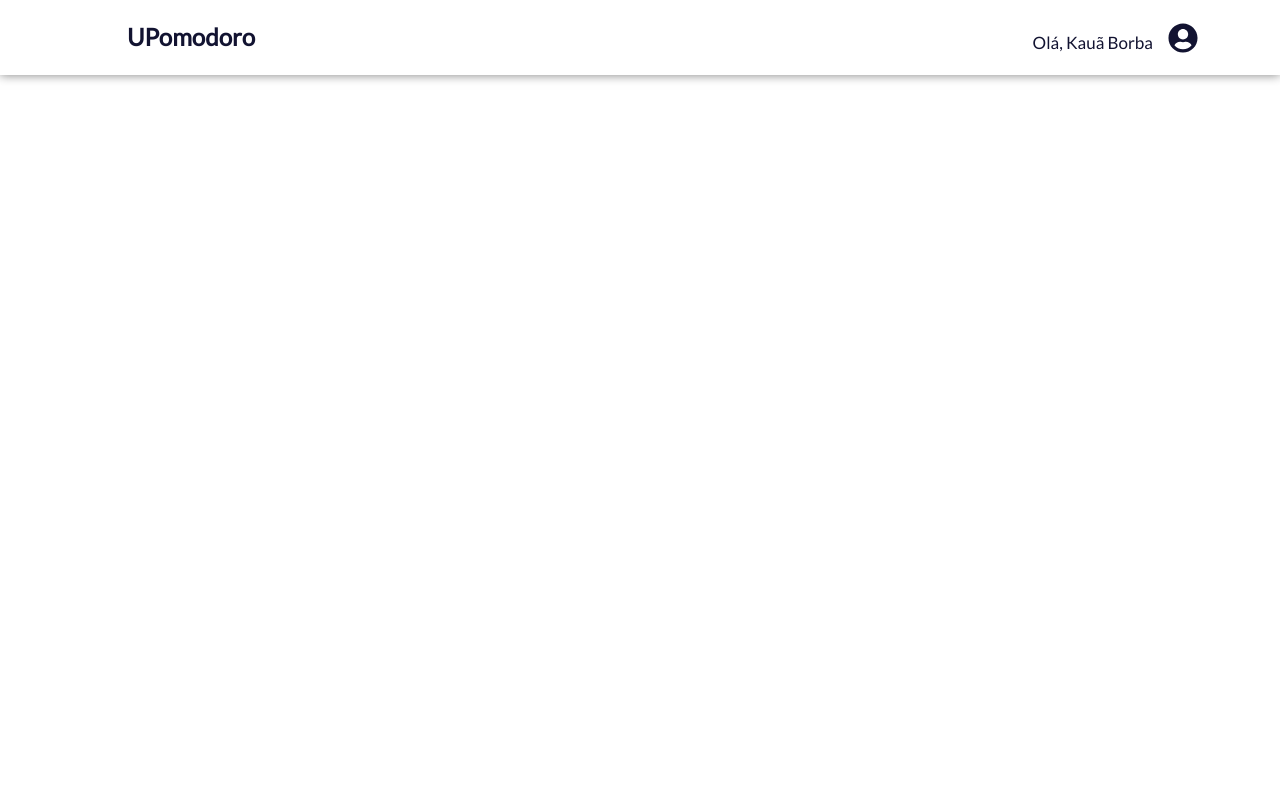
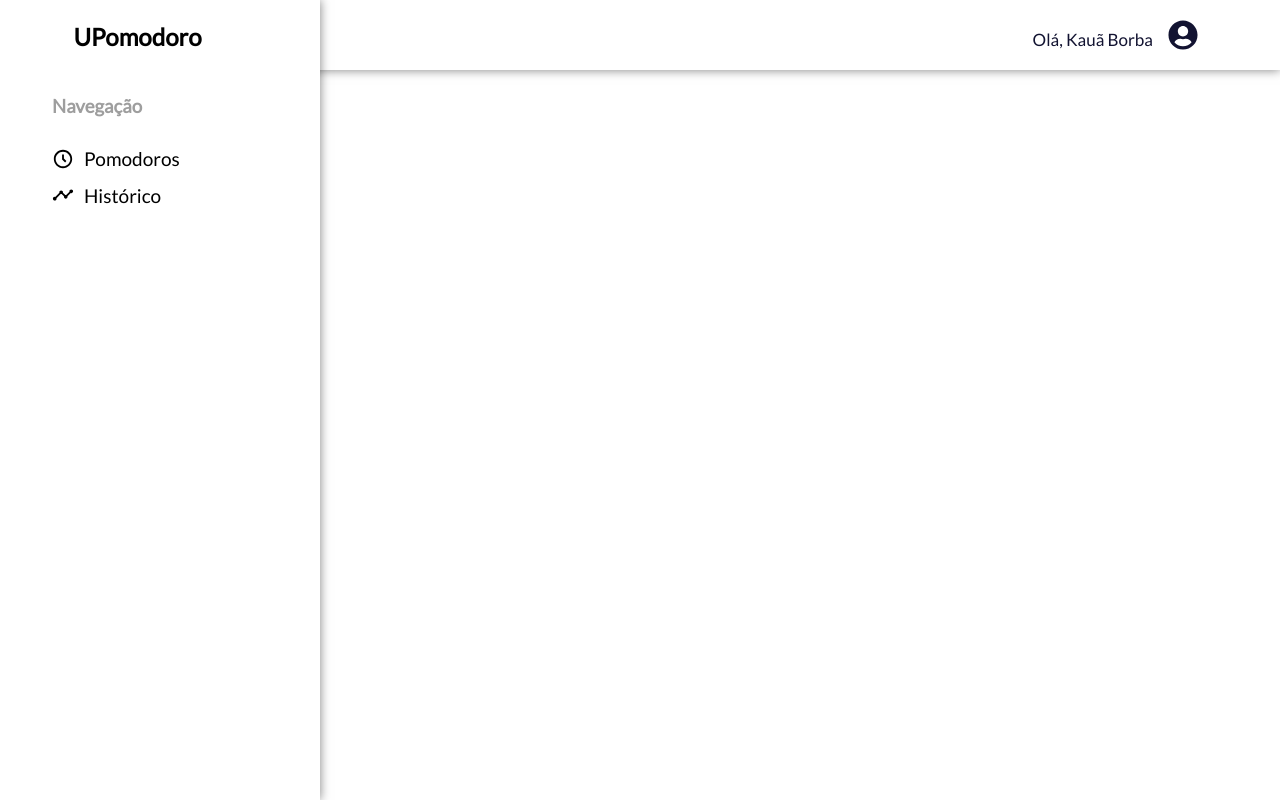
Before and after one commit to Kakaziu/pomodoro_client, a React (Vite) app: page / in a window 1280 px wide. Built offline with nearby package versions, Linux system fonts and the light colour scheme; some icons are missing.

Commit message:
feat: sideBarr

```diff
--- a/src/components/Header/index.tsx
+++ b/src/components/Header/index.tsx
@@ -6,17 +6,6 @@ const Header: FunctionComponent = () => {
   return (
     <HeaderTag>
       <Container>
-        <h2>
-          <lord-icon
-            src="https://cdn.lordicon.com/qmuwmmnl.json"
-            trigger="loop"
-            delay="2000"
-            colors="primary:#121331"
-            style={{ width: "35px", height: "35px" }}
-          ></lord-icon>
-          <span>UPomodoro</span>
-        </h2>
-
         <div>
           <span>Olá, Kauã Borba</span>
           <FaUserCircle size="30" />
--- a/src/components/Header/styled.ts
+++ b/src/components/Header/styled.ts
@@ -18,26 +18,13 @@ export const HeaderTag = styled.header`
 `;
 
 export const Container = styled.div`
+  width: 90%;
   margin: auto;
-  width: 90%;
-  display: flex;
-  justify-content: space-between;
-  align-items: center;
-
-  h2 {
-    display: flex;
-    flex-direction: row;
-    align-items: center;
-
-    span {
-      margin-bottom: 3px;
-      margin-left: 10px;
-    }
-  }
 
   div {
     display: flex;
     align-items: flex-end;
+    justify-content: right;
 
     span {
       margin-right: 15px;
--- /dev/null
+++ b/src/components/SideBarr/index.tsx
@@ -0,0 +1,43 @@
+import { FunctionComponent } from "react";
+import { Aside, Container } from "./styled";
+import { BiTimeFive } from "react-icons/bi";
+import { MdTimeline } from "react-icons/md";
+
+const SideBarr: FunctionComponent = () => {
+  return (
+    <Aside>
+      <Container>
+        <h2>
+          <span>UPomodoro</span>
+          <lord-icon
+            src="https://cdn.lordicon.com/qmuwmmnl.json"
+            trigger="loop"
+            delay="2000"
+            colors="primary:#121331"
+            style={{ width: "35px", height: "35px" }}
+          ></lord-icon>
+        </h2>
+
+        <div>
+          <h3>Navegação</h3>
+          <ul>
+            <li>
+              <span>
+                <BiTimeFive size="22" />
+              </span>
+              Pomodoros
+            </li>
+            <li>
+              <span>
+                <MdTimeline size="22" />
+              </span>
+              Histórico
+            </li>
+          </ul>
+        </div>
+      </Container>
+    </Aside>
+  );
+};
+
+export default SideBarr;
--- /dev/null
+++ b/src/components/SideBarr/styled.ts
@@ -0,0 +1,58 @@
+import styled from "styled-components";
+
+export const Aside = styled.aside`
+  position: absolute;
+  width: 25%;
+  box-shadow: 0px 0px 10px rgba(0, 0, 0, 0.5);
+  top: 0;
+  height: 100vh;
+  z-index: 9999;
+  background-color: white;
+
+  h2 {
+    display: flex;
+    flex-direction: row;
+    align-items: center;
+    justify-content: center;
+    width: 100%;
+
+    span {
+      margin-bottom: 3px;
+      margin-right: 10px;
+    }
+  }
+
+  ul {
+    margin-top: 30px;
+    list-style: none;
+    font-size: 19px;
+    padding: 0;
+    width: 80%;
+  }
+`;
+
+export const Container = styled.div`
+  width: 80%;
+  margin: auto;
+  display: flex;
+  flex-direction: column;
+  padding: 20px;
+
+  div {
+    margin-top: 40px;
+
+    h3 {
+      color: #9e9e9e;
+    }
+  }
+
+  li {
+    margin-top: 10px;
+    display: flex;
+
+    span {
+      margin-top: 0.5px;
+      margin-right: 10px;
+    }
+  }
+`;
--- a/src/pages/Home/index.tsx
+++ b/src/pages/Home/index.tsx
@@ -1,9 +1,11 @@
 import Header from "../../components/Header";
+import SideBarr from "../../components/SideBarr";
 
 const Home = () => {
   return (
     <section id="home">
       <Header />
+      <SideBarr />
     </section>
   );
 };
```
